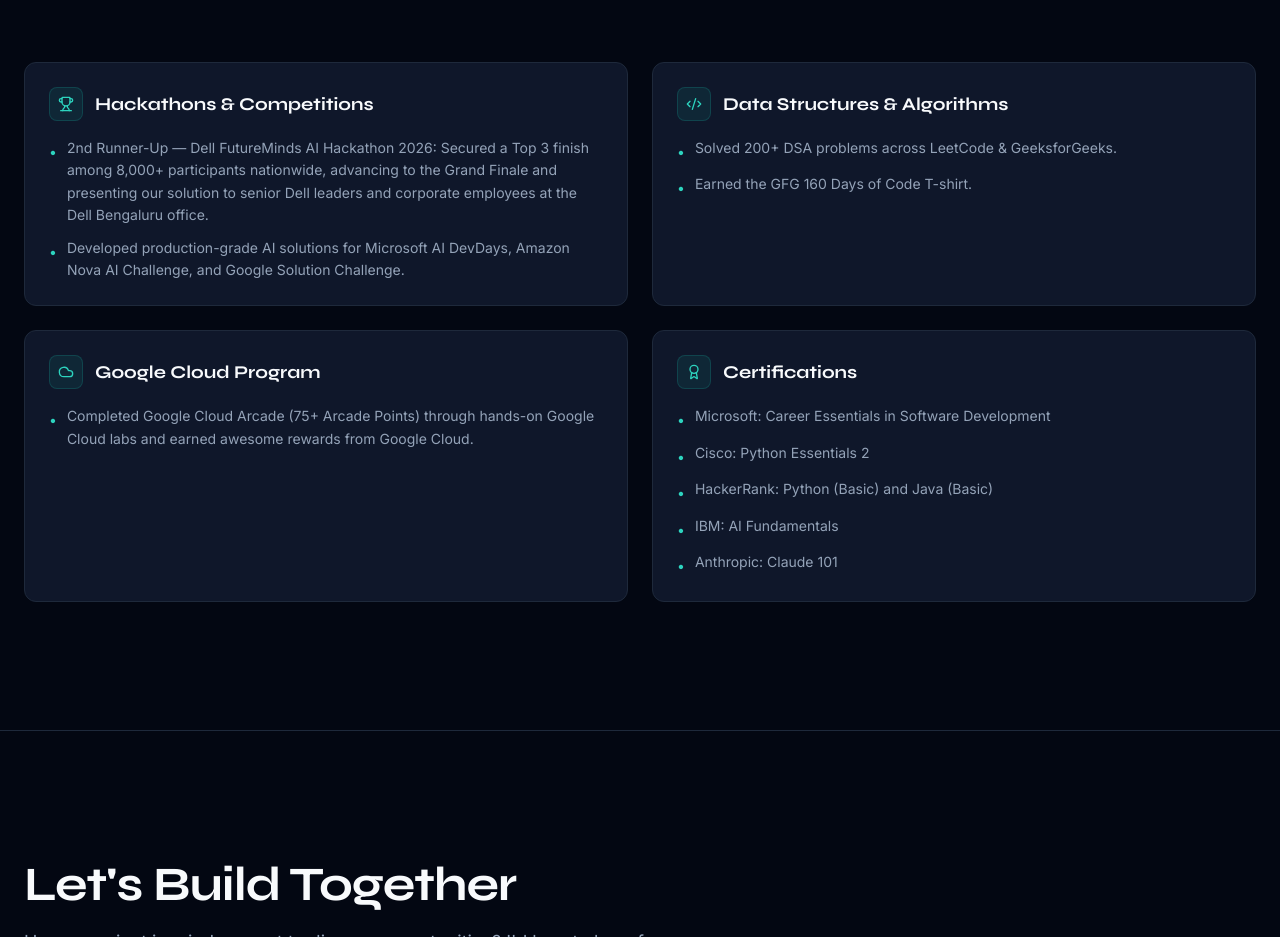
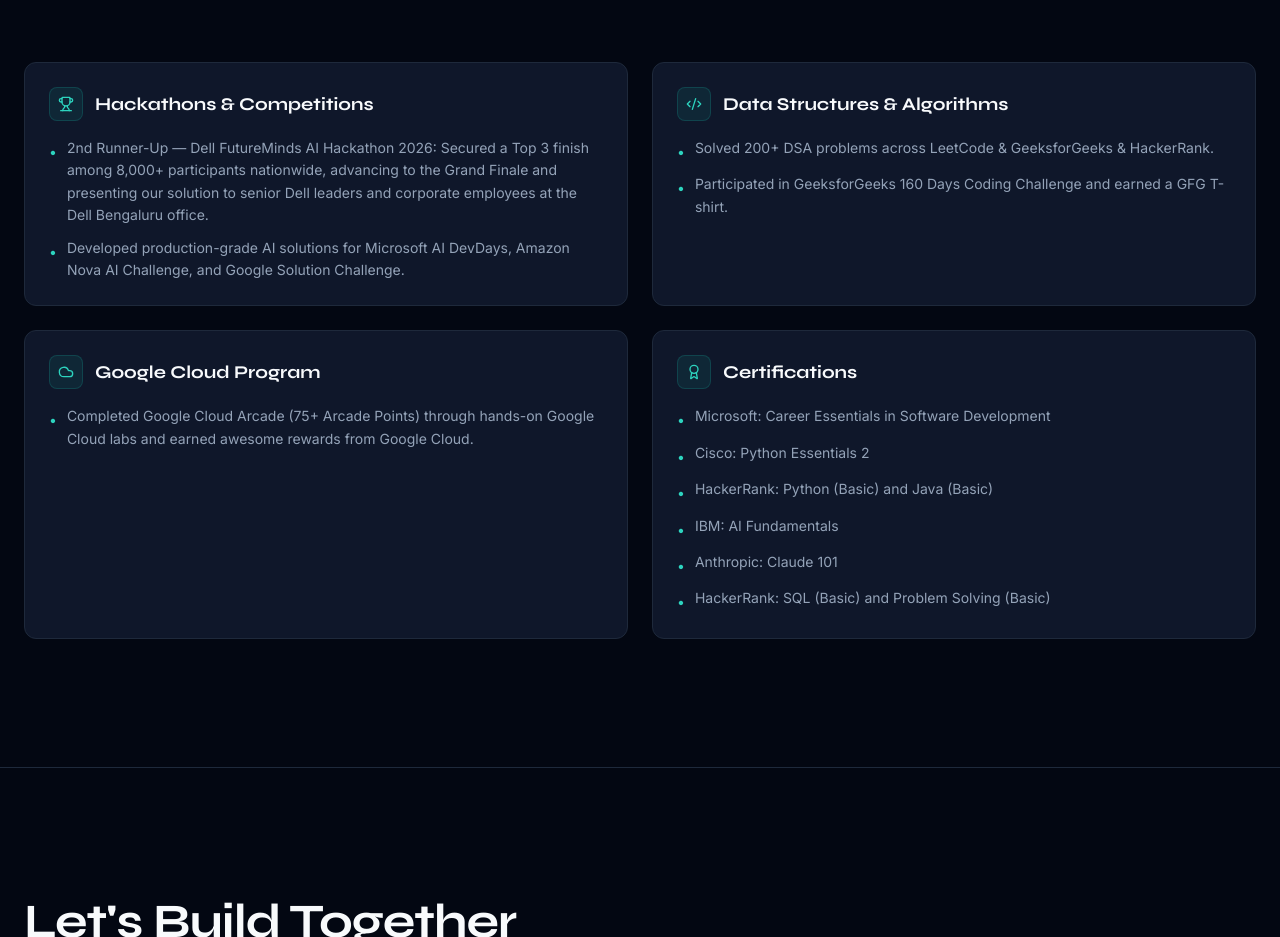
Before and after one commit to Anil-Pradhan-web/MY-PORTFOLIO, a Next.js app: page / in a window 1280 px wide. Shown: the part 4302-5239 px from the top of the page. Built offline with nearby package versions, Linux system fonts and the light colour scheme.

Commit message:
updated acheivement section

```diff
--- a/resume.html
+++ b/resume.html
@@ -273,15 +273,15 @@
       </div>
       <div class="flex items-start gap-2">
         <span class="text-sky-500 font-bold flex-shrink-0">&bull;</span>
-        <span>Solved 200+ DSA problems across LeetCode & GeeksforGeeks; earned the GFG 160 Days of Code T-shirt.</span>
+        <span>Participated in GeeksforGeeks 160 Days Coding Challenge and earned a GFG T-shirt and Solved 200+ DSA problems across LeetCode & GeeksforGeeks and HackerRank.</span>
       </div>
       <div class="flex items-start gap-2">
         <span class="text-sky-500 font-bold flex-shrink-0">&bull;</span>
-        <span>Completed Google Cloud Arcade (75+ Arcade Points) through hands-on Google Cloud labs and earned awesome rewards from Google Cloud.</span>
+        <span>Completed Google Cloud Arcade (75+ Arcade Points) through hands-on Google Cloud labs and earned rewards from Google Cloud.</span>
       </div>
       <div class="flex items-start gap-2 col-span-2 mt-0.5">
         <span class="text-sky-500 font-bold flex-shrink-0">&bull;</span>
-        <span><strong>Certifications:</strong> Microsoft Career Essentials in Software Development, Cisco Python Essentials 2, HackerRank Python (Basic) and Java(Basic), IBM AI Fundamentals, Anthropic Claude 101.</span>
+        <span><strong>Certifications:</strong> Microsoft Career Essentials in Software Development, Cisco Python Essentials 2, HackerRank Python (Basic) and Java(Basic) and SQL (Basic) and Problem Solving (Basic), IBM AI Fundamentals, Anthropic Claude 101.</span>
       </div>
     </div>
   </div>
--- a/src/components/sections/BuildLog.tsx
+++ b/src/components/sections/BuildLog.tsx
@@ -17,8 +17,8 @@
     title: 'Data Structures & Algorithms',
     icon: Code2,
     items: [
-      'Solved 200+ DSA problems across LeetCode & GeeksforGeeks.',
-      'Earned the GFG 160 Days of Code T-shirt.',
+      'Solved 200+ DSA problems across LeetCode & GeeksforGeeks & HackerRank.',
+      'Participated in GeeksforGeeks 160 Days Coding Challenge and earned a GFG T-shirt.',
     ],
   },
   {
@@ -37,6 +37,7 @@
       'HackerRank: Python (Basic) and Java (Basic)',
       'IBM: AI Fundamentals',
       'Anthropic: Claude 101',
+      'HackerRank: SQL (Basic) and Problem Solving (Basic)',
     ],
   },
 ];
```
Also changed, not shown: 2 other files (tests, documents, lock files or other folders).
